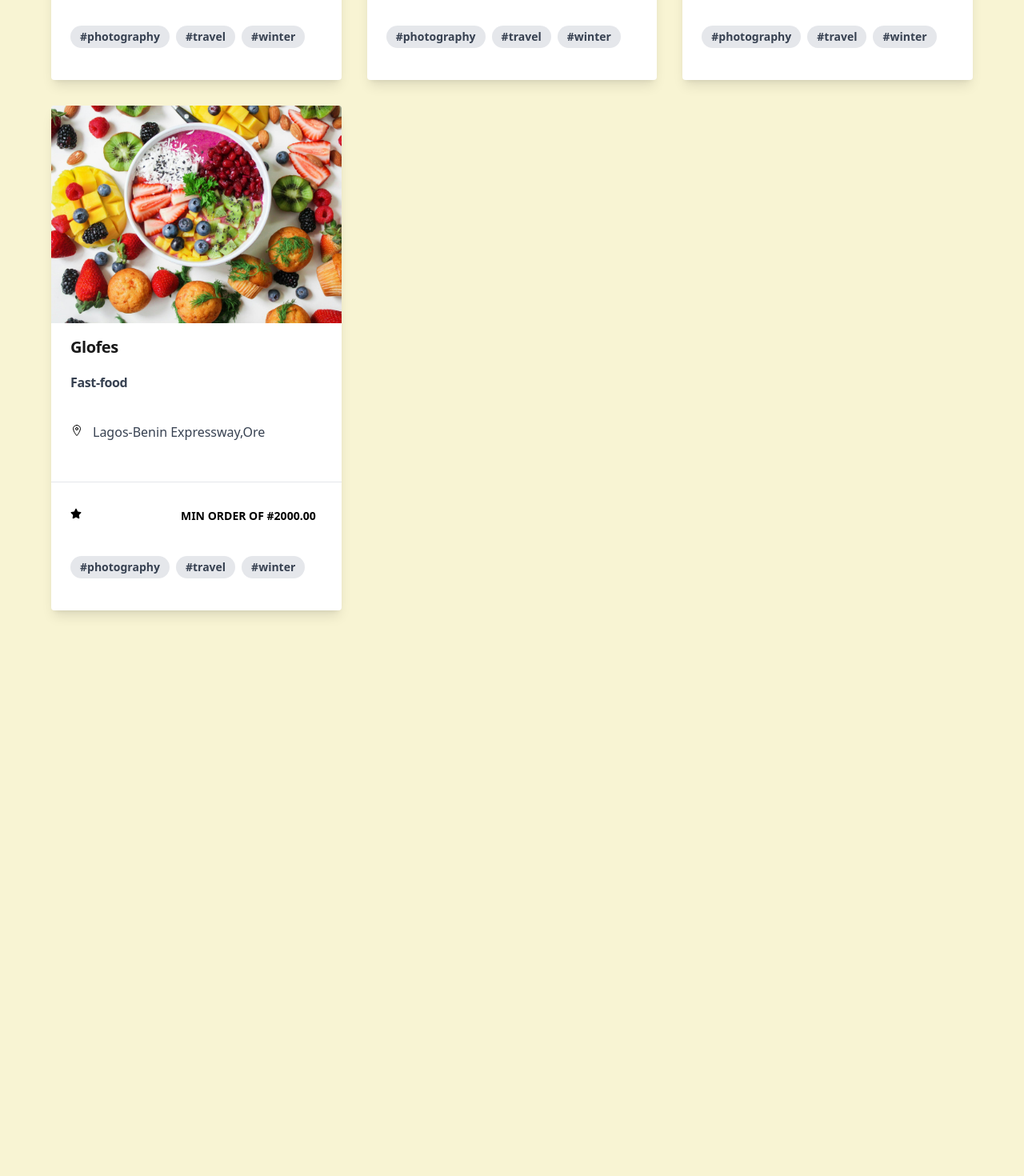
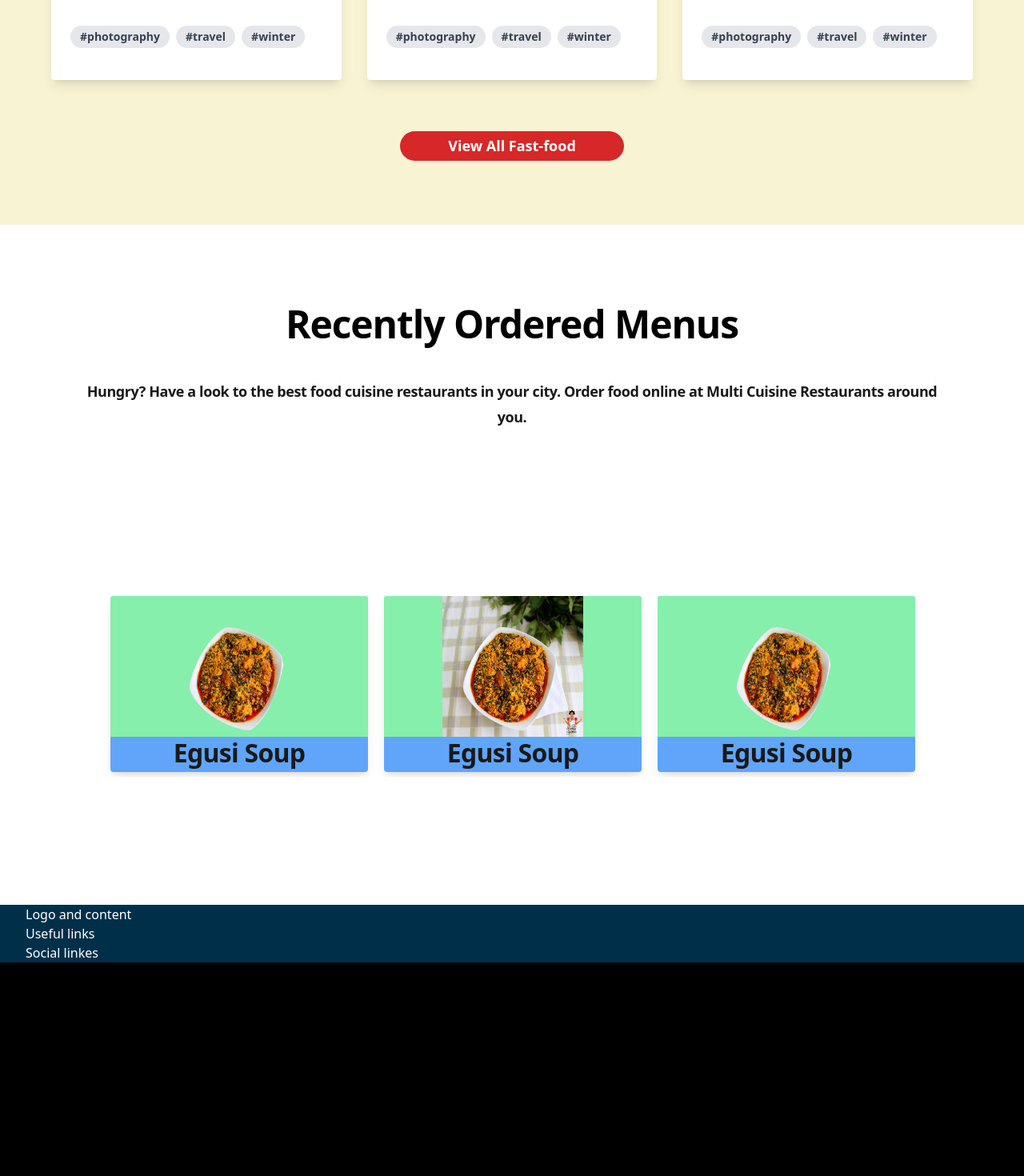
Before and after one commit to KrownWealth/travelandmeal, a Next.js app: page / in a window 1280 px wide. Shown: the part 4540-6010 px from the top of the page at 80% size. After the commit the page ends 5743 px from the top, so only its background shows below. Built offline with nearby package versions, Linux system fonts and the light colour scheme.

Commit message:
Added slick slider to cuisines component

```diff
--- a/src/components/Cuisines.jsx
+++ b/src/components/Cuisines.jsx
@@ -8,7 +8,7 @@ import "slick-carousel/slick/slick-theme.css";
 
 const Cuisines = () => {
   const settings = {
-    dots: true,
+    dots: false,
     infinite: true,
     speed: 500,
     slidesToShow: 3,
--- a/src/components/Layout.js
+++ b/src/components/Layout.js
@@ -47,8 +47,11 @@ const Layout = ({ children }) => {
 
       {/* Footer component */}
       <footer>
-
-        <p>This is the footer</p>
+       <div className="md:grid-rows-2 lg:grid-rows-3 gap-8 px-8 lg-px-16 bg-[#003049] text-white">
+<div>Logo and content</div>
+<div>Useful links</div>
+<div>Social linkes</div>
+       </div>
       </footer>
     </div>
   );
--- a/src/components/TopRestaurants.jsx
+++ b/src/components/TopRestaurants.jsx
@@ -106,7 +106,7 @@ const Restaurants = [
 ]
 
 const TopRestaurants = () => {
-  const [visibleItems, setVisibleItems ] = useState(4);
+  const [visibleItems, setVisibleItems ] = useState(3);
 
   const handleVisibility = () => {
     setVisibleItems((prevVisible) => prevVisible + 2)
@@ -126,7 +126,7 @@ return (
 
 
       </div>
-      <div className="grid grid-rows-3 md:grid-cols-2 lg:grid-cols-3 gap-8 mt-12">
+      <div className="grid md:grid-cols-2 lg:grid-cols-3 gap-8 mt-12">
         {Restaurants.slice(0, visibleItems).map((restaurant) => (
           <div key={restaurant.id} className="max-w-sm rounded overflow-hidden shadow-lg bg-white">
             <Image  className="w-full"  src={restaurant.imgSrc} alt="Sunset in the mountains" width={100} height={100} />
```
